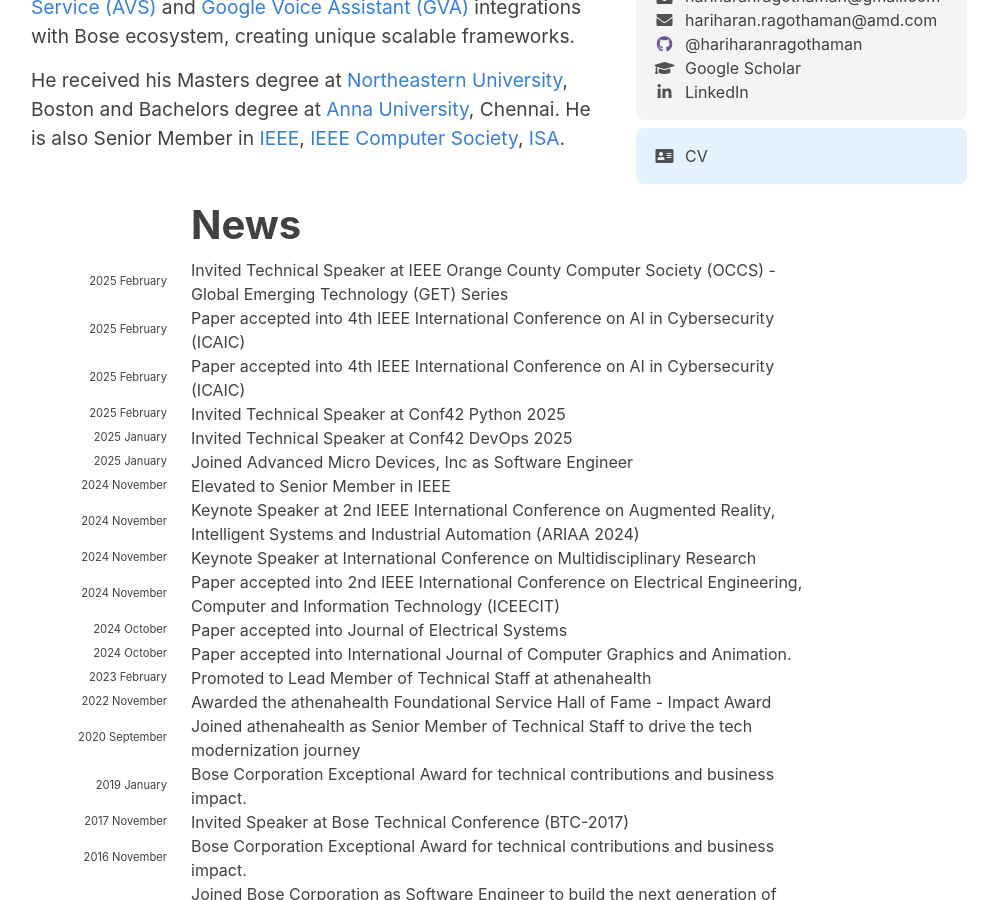
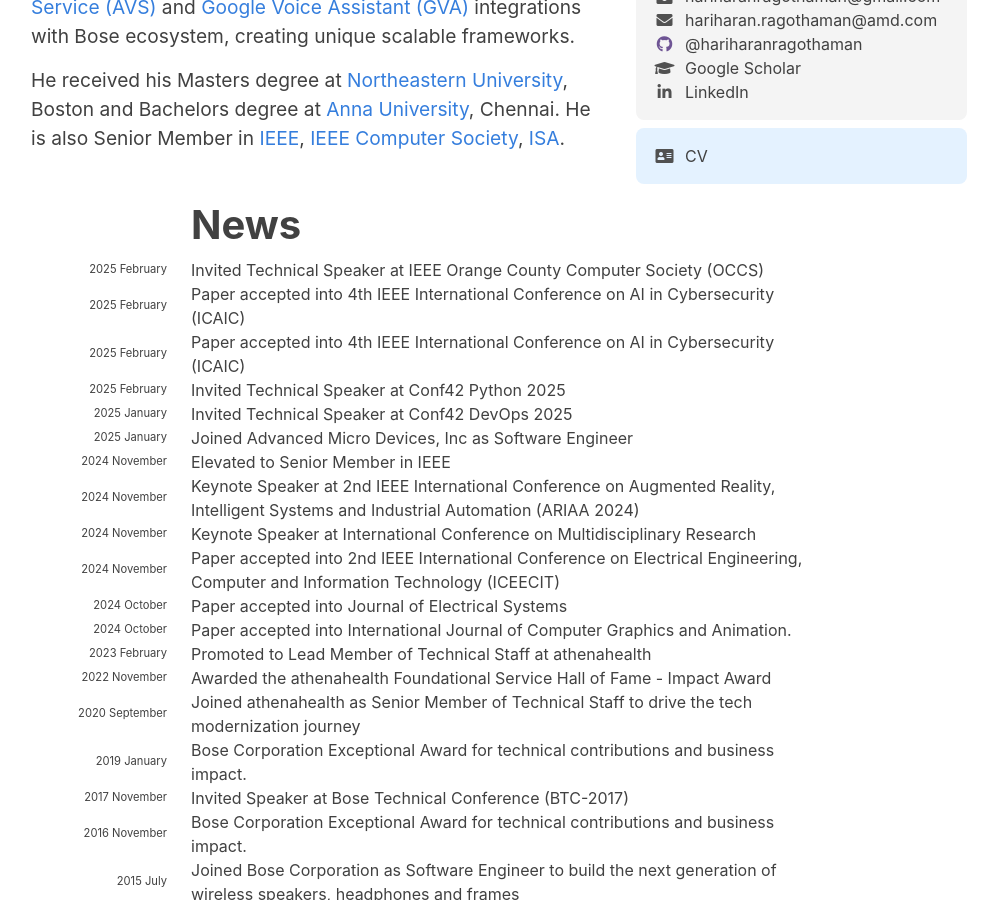
Before and after one commit to hariharanragothaman/hariharanragothaman.github.io, a Jekyll site: the page built from index.md, in a window 1280 px wide and 900 px high, scrolled down 628 px. Shown: the whole window, without its empty margins (141-1139 px from the left). Built offline with Jekyll 4.4.1, drawn with Linux system fonts in a browser that asks for light colours; nearby versions of some CDN libraries; some web fonts are replaced.

Commit message:
Polishes and Updates

```diff
--- a/_data/news.yaml
+++ b/_data/news.yaml
@@ -1,6 +1,6 @@
 - year: 2025
   year-extra: February
-  description: Invited Technical Speaker at IEEE Orange County Computer Society (OCCS) - Global Emerging Technology (GET) Series
+  description: Invited Technical Speaker at IEEE Orange County Computer Society (OCCS)
 
 - year: 2025
   year-extra: February
```
